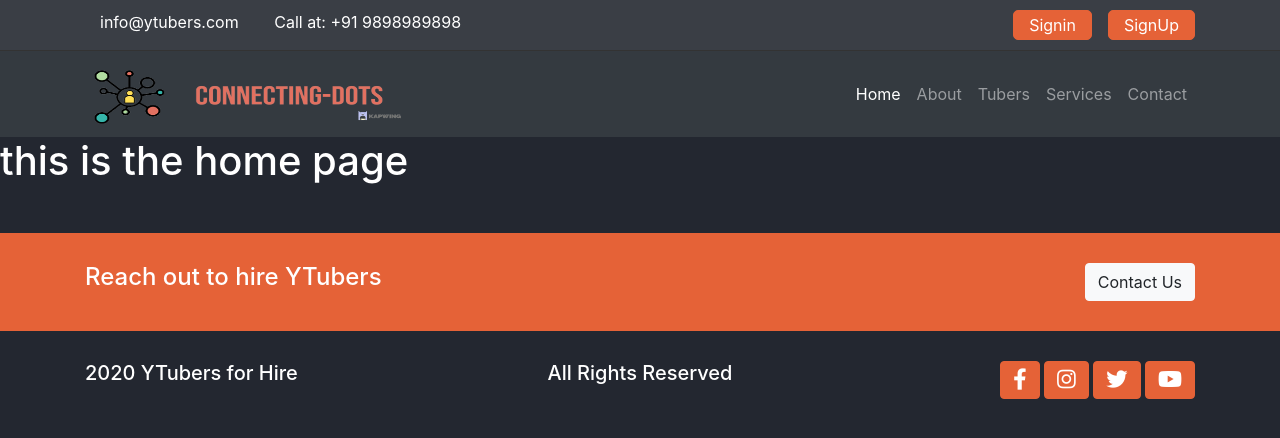
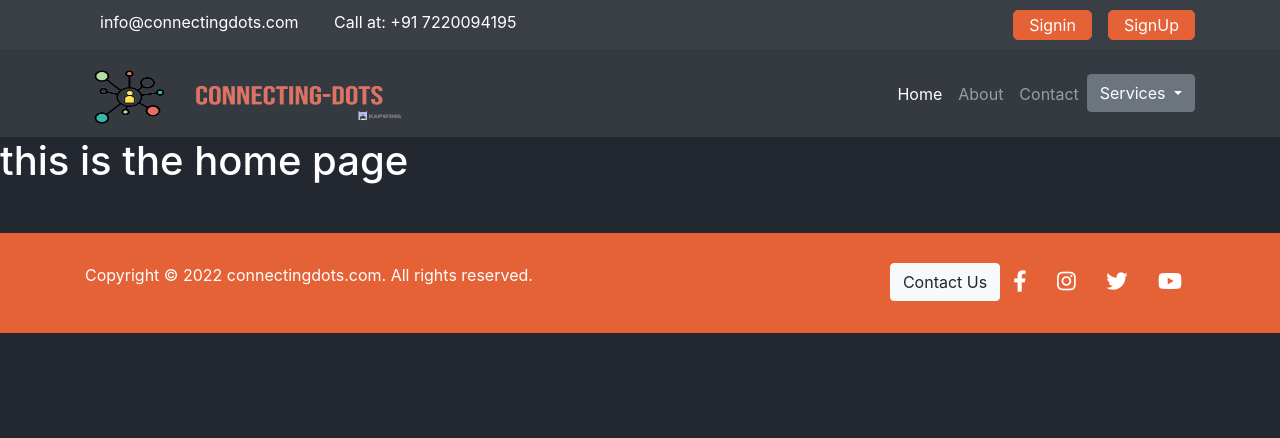
Before and after one commit to Rajatkhatri7/Connecting-Dots, a Django app: page / in a window 1280 px wide. Shown: the top 438 px of the page. Run offline with Django 3.2, Linux system fonts and the light colour scheme.

Commit message:
dropdown menu for services created

```diff
--- a/connectingdots/templates/base.html
+++ b/connectingdots/templates/base.html
@@ -34,109 +34,28 @@
 
 <body>
   <!-- header start-->
-  <header class="header ">
-    <div class="container">
-      <div class="row ">
-        <div class="col-md-6 header-info">
-          <a href="mailto:info@ytubers.com" class="mr-3">info@ytubers.com</a>
-          <span>Call at: +91 9898989898 </span>
-        </div>
-        <div class="header-buttons col-md-6 d-flex justify-content-end">
-          <a class="btn btn-accent mr-3" href="/login.html">Signin</a>
-          <a class="btn btn-accent " href="/register.html">SignUp</a>
-        </div>
-      </div>
-    </div>
-  </header>
+  {% include "includes/header.html" %}
 
-  <nav class="navbar navbar-expand-lg navbar-dark bg-dark">
-    <div class="container">
-      <a class="navbar-brand" href="/index.html">
-        <img src="{% static './assets/images/Studio_Project.png' %}"  alt="" width="325" height="60" alt="" loading="lazy">
 
-      </a>
-      <button class="navbar-toggler" type="button" data-toggle="collapse" data-target="#navbarNav"
-        aria-controls="navbarNav" aria-expanded="false" aria-label="Toggle navigation">
-        <span class="navbar-toggler-icon"></span>
-      </button>
-      <div class="collapse navbar-collapse" id="navbarNav">
-        <ul class="navbar-nav ml-auto">
-          <li class="nav-item active">
-            <a class="nav-link" href="/index.html">Home</a>
-          </li>
-          <li class="nav-item">
-            <a class="nav-link" href="/aboutus.html">About</a>
-          </li>
-          <li class="nav-item">
-            <a class="nav-link" href="/tubers.html">Tubers</a>
-          </li>
-          <li class="nav-item">
-            <a class="nav-link" href="#">Services</a>
-          </li>
-          <li class="nav-item">
-            <a class="nav-link" href="/contactus.html">Contact</a>
-          </li>
 
-        </ul>
-      </div>
-    </div>
-  </nav>
+  <!-- Navbar starts here -->
+
+  {% include "includes/navbar.html" %}
+
+  <!-- Navbar ends here -->
+
+
+
   <!-- header end -->
 
   {% block content %}
 
 
-
-
-
-
   {% endblock %}
 
   <!-- footer -->
-  <footer>
-    <div class="bg-accent mt-5">
-      <div class="container">
-        <div class="row">
-          <div class="col-sm-6 text-lg-left text-center">
-            <h4>
-              Reach out to hire YTubers
-            </h4>
-          </div>
+  {% include "includes/footer.html" %}
 
-          <div class="col-sm-6 text-lg-right text-center">
-            <button class="btn btn-light">
-              Contact Us
-            </button>
-          </div>
-        </div>
-      </div>
-    </div>
-    <div class="container">
-      <div class="row">
-        <div class="col-md-4 text-lg-left text-center">
-          <h5>
-            2020 YTubers for Hire
-          </h5>
-        </div>
-        <div class="col-md-4 text-lg-center text-center">
-          <h5>
-            All Rights Reserved
-          </h5>
-        </div>
-        <div class="col-md-4 text-lg-right text-center">
-          <div>
-
-            <button class="btn btn-accent"> <i class="fab fa-facebook-f fa-lg	"></i> </button>
-            <button class="btn btn-accent"> <i class="fab fa-instagram fa-lg	"></i> </button>
-            <button class="btn btn-accent"> <i class="fab fa-twitter fa-lg	"></i> </button>
-            <button class="btn btn-accent"> <i class="fab fa-youtube fa-lg	"></i> </button>
-
-          </div>
-        </div>
-
-      </div>
-    </div>
-  </footer>
   <!-- footer ends -->
 
   <!-- scripts -->
--- /dev/null
+++ b/connectingdots/templates/includes/footer.html
@@ -0,0 +1,33 @@
+<footer>
+    <div class="bg-accent mt-5">
+      <div class="container">
+        <div class="row">
+          <div class="col-sm-6 text-lg-left text-center">
+            <p class="text-white">Copyright © 2022 connectingdots.com. All rights reserved.</p>
+          </div>
+
+          <div class="col-sm-6 text-lg-right text-center">
+            <button class="btn btn-light">
+              Contact Us
+
+
+              <div>
+
+                <button class="btn btn-accent"> <i class="fab fa-facebook-f fa-lg	"></i> </button>
+                <button class="btn btn-accent"> <i class="fab fa-instagram fa-lg	"></i> </button>
+                <button class="btn btn-accent"> <i class="fab fa-twitter fa-lg	"></i> </button>
+                <button class="btn btn-accent"> <i class="fab fa-youtube fa-lg	"></i> </button>
+
+              </div>
+
+
+            </button>
+
+          </div>
+
+
+        </div>
+      </div>
+    </div>
+
+  </footer>
--- /dev/null
+++ b/connectingdots/templates/includes/header.html
@@ -0,0 +1,14 @@
+<header class="header ">
+    <div class="container">
+      <div class="row ">
+        <div class="col-md-6 header-info">
+          <a href="mailto:info@ytubers.com" class="mr-3">info@connectingdots.com</a>
+          <span>Call at: +91 7220094195 </span>
+        </div>
+        <div class="header-buttons col-md-6 d-flex justify-content-end">
+          <a class="btn btn-accent mr-3" href="/login.html">Signin</a>
+          <a class="btn btn-accent " href="/register.html">SignUp</a>
+        </div>
+      </div>
+    </div>
+  </header>
--- /dev/null
+++ b/connectingdots/templates/includes/navbar.html
@@ -0,0 +1,39 @@
+
+  {% load static %}
+  <nav class="navbar navbar-expand-lg navbar-dark bg-dark">
+    <div class="container">
+      <a class="navbar-brand" href="/home.html">
+        <img src="{% static './assets/images/Studio_Project.png' %}"  alt="" width="325" height="60" alt="" loading="lazy">
+
+      </a>
+      <button class="navbar-toggler" type="button" data-toggle="collapse" data-target="#navbarNav"
+        aria-controls="navbarNav" aria-expanded="false" aria-label="Toggle navigation">
+        <span class="navbar-toggler-icon"></span>
+      </button>
+      <div class="collapse navbar-collapse" id="navbarNav">
+        <ul class="navbar-nav ml-auto">
+          <li class="nav-item active">
+            <a class="nav-link" href="/index.html">Home</a>
+          </li>
+          <li class="nav-item">
+            <a class="nav-link" href="/aboutus.html">About</a>
+          </li>
+
+          <li class="nav-item">
+            <a class="nav-link" href="/contactus.html">Contact</a>
+          </li>
+
+          <div class="dropdown">
+            <button class="btn btn-secondary dropdown-toggle" type="button" id="dropdownMenuButton" data-toggle="dropdown" aria-haspopup="true" aria-expanded="false">
+              Services
+            </button>
+            <div class="dropdown-menu" aria-labelledby="dropdownMenuButton">
+              <a class="dropdown-item" href="#">FILE CONVERSIOINS</a>
+              <a class="dropdown-item" href="#">AI SERVICES</a>
+            </div>
+          </div>
+
+        </ul>
+      </div>
+    </div>
+  </nav>
```
